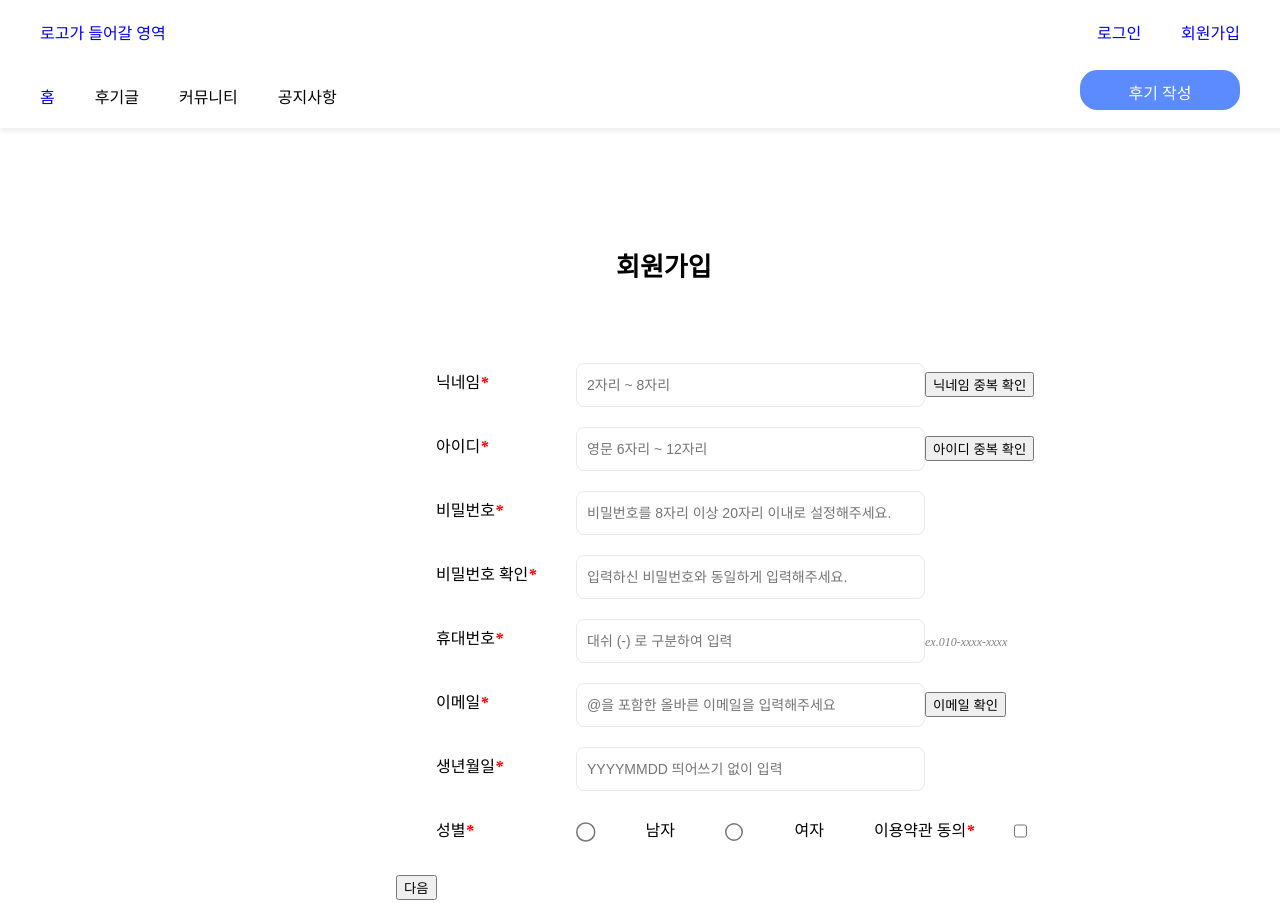
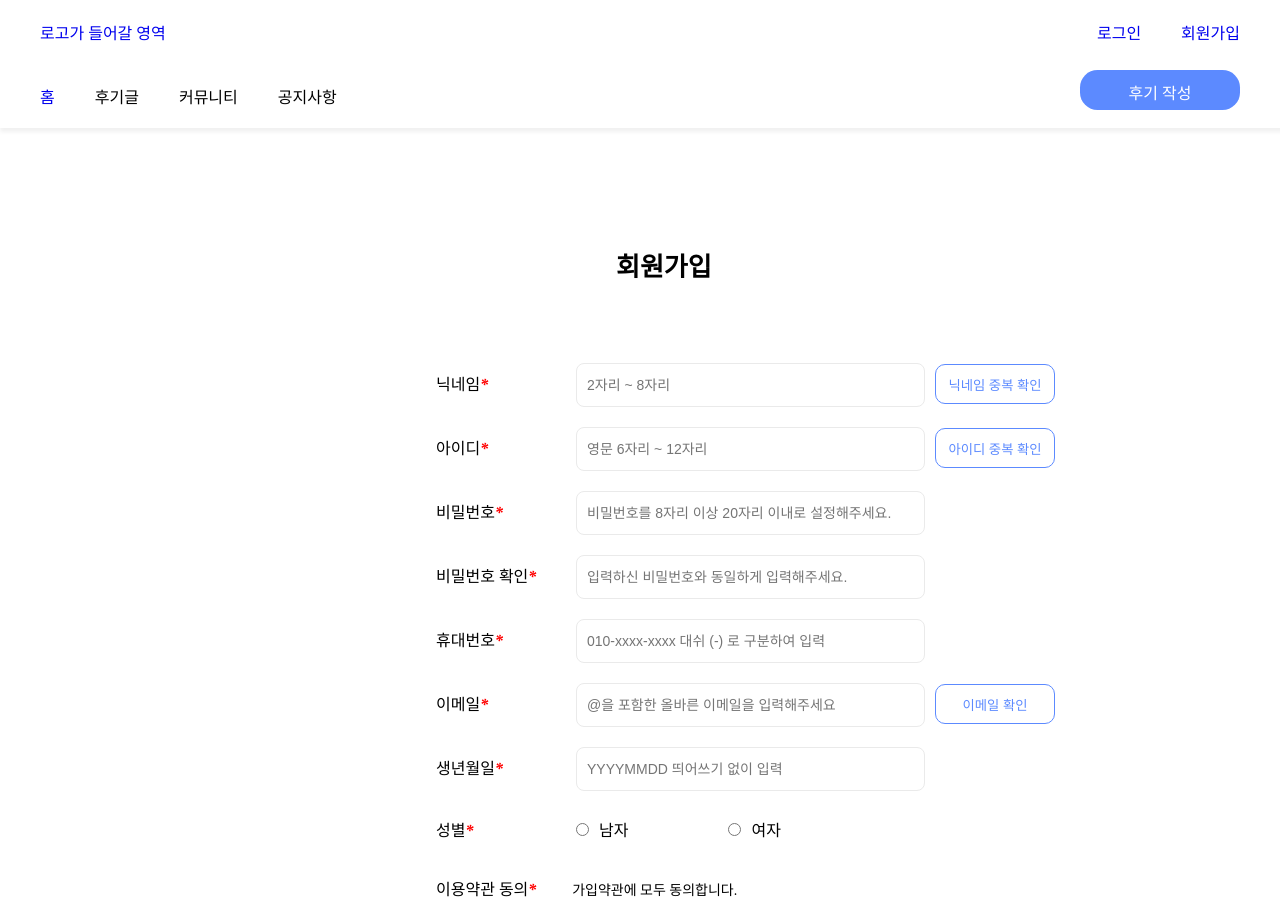
Before and after one commit to Interview-reviews/Interview-reviews-FE, a React (Create React App) app: page /SignUp in a window 1280 px wide. Shown: the top 903 px of the page. Built offline with nearby package versions, Linux system fonts and the light colour scheme.

Commit message:
feat: 회원가입 css 추가 및 변경

```diff
--- a/src/login/SignUp.js
+++ b/src/login/SignUp.js
@@ -12,7 +12,7 @@ const SignUpContainer = styled.fieldset`
 `;
 
 const Label = styled.label`
-  float: left;
+  display: inline-block;
   font-weight: 550;
   font-size: 16px;
   line-height: 19px;
@@ -45,11 +45,30 @@ const SignUpInput = styled.input`
   padding-left: 10px;
 `;
 
+const CheckButton = styled.button`
+  cursor: pointer;
+  width: 120px;
+  height: 40px;
+  color: #5c8aff;
+  border: solid 1px #5c8aff;
+  border-radius: 10px;
+  background: #ffff;
+  margin-left: 10px;
+  &:hover {
+    opacity: 70%;
+    font-weight: 600;
+  }
+`;
+
+const EmailCheck = styled.p`
+  font-size: 12px;
+  display: inline;
+  margin-left: 10px;
+`;
+
 const GenderCheck = styled.input`
-  float: left;
   cursor: pointer;
-  height: 28px;
-  zoom: 1.5;
+
   :checked {
     accent-color: blue;
   }
@@ -59,16 +78,27 @@ const GenerLabel = styled.label`
   font-weight: 550;
   font-size: 16px;
   line-height: 19px;
-  margin: 10px 50px;
-  float: left;
+  margin: 0 100px 0 10px;
 `;
 
 const Agree = styled.input`
   cursor: pointer;
-  height: 40px;
+  height: 20px;
   :checked {
     accent-color: blue;
   }
+`;
+const AgreeGuide = styled.p`
+  margin-top: 12px;
+  font-weight: 500;
+  font-size: 14px;
+  line-height: 17px;
+`;
+const AgreeGuide2 = styled.p`
+  font-weight: 400;
+  font-size: 12px;
+  line-height: 14px;
+  margin-top: 10px;
 `;
 
 const SignUp = (info) => {
@@ -330,9 +360,9 @@ const SignUp = (info) => {
                 onChange={(e) => setNickname(e.currentTarget.value)}
                 placeholder="2자리 ~ 8자리"
               />
-              <button style={{ cursor: "pointer" }} onClick={isAllowNickname}>
+              <CheckButton onClick={isAllowNickname}>
                 닉네임 중복 확인
-              </button>
+              </CheckButton>
             </InputContainer>
             <InputContainer>
               <Label>
@@ -343,9 +373,9 @@ const SignUp = (info) => {
                 onChange={(e) => setUserName(e.currentTarget.value)}
                 placeholder="영문 6자리 ~ 12자리"
               />
-              <button style={{ cursor: "pointer" }} onClick={isAllowId}>
+              <CheckButton style={{ cursor: "pointer" }} onClick={isAllowId}>
                 아이디 중복 확인
-              </button>
+              </CheckButton>
             </InputContainer>
             <InputContainer>
               <Label>
@@ -384,14 +414,8 @@ const SignUp = (info) => {
                 value={phoneNumber}
                 onChange={onPhoneNumberHandler}
                 maxLength={13}
-                placeholder="대쉬 (-) 로 구분하여 입력"
+                placeholder="010-xxxx-xxxx 대쉬 (-) 로 구분하여 입력"
               />
-              {/* <button style={{ cursor: "pointer" }} onClick={isAllowNickname}>
-              본인 확인
-            </button> */}
-              <i style={{ color: "gray", fontSize: "12px" }}>
-                ex.010-xxxx-xxxx
-              </i>
             </InputContainer>
             <InputContainer>
               <Label>
@@ -402,26 +426,26 @@ const SignUp = (info) => {
                 placeholder="@을 포함한 올바른 이메일을 입력해주세요"
                 onChange={(e) => setEmail(e.currentTarget.value)}
               />
-              <button onClick={isAllowEmail}>이메일 확인</button>
+              <CheckButton onClick={isAllowEmail}>이메일 확인</CheckButton>
               {checkEmail === "" ? (
                 ""
               ) : checkEmail ? (
-                <p
-                  style={{ fontSize: "12px", color: "blue", display: "inline" }}
-                >
+                <EmailCheck style={{ color: "blue" }}>
                   사용할 수 있는 이메일 입니다.
-                </p>
+                </EmailCheck>
               ) : (
-                <p
-                  style={{ fontSize: "12px", color: "red", display: "inline" }}
+                <EmailCheck
+                  style={{
+                    color: "red",
+                  }}
                 >
                   사용할 수 없는 이메일입니다.
-                </p>
+                </EmailCheck>
               )}
               {checkEmail && (
                 <div style={{ margin: "10px 0 0 140px" }}>
                   <SignUpInput placeholder="인증번호를 입력해주세요" />{" "}
-                  <button onClick={isVaildEmail}>인증하기</button>
+                  <CheckButton onClick={isVaildEmail}>인증하기</CheckButton>
                 </div>
               )}
             </InputContainer>
@@ -466,13 +490,33 @@ const SignUp = (info) => {
             </InputContainer>
 
             <InputContainer>
+              <div
+                style={{
+                  width: "22%",
+                  float: "left",
+                }}
+              >
                 <Label>
                   이용약관 동의<EssentialMark>*</EssentialMark>
                 </Label>
                 <Agree
+                  style={{ width: "15px", verticalAlign: "middle" }}
                   type="checkbox"
                   onChange={(e) => setAgreeeService(e.currentTarget.value)}
                 />
+              </div>
+              <div
+                style={{
+                  float: "left",
+                  width: "70%",
+                }}
+              >
+                <AgreeGuide>가입약관에 모두 동의합니다.</AgreeGuide>
+                <AgreeGuide2>
+                  이용약관(필수), 개인정보취급방침(필수), 마케팅정보
+                  수집동의(선택)
+                </AgreeGuide2>
+              </div>
             </InputContainer>
           </ul>
           <div>
```
Lines whose indentation alone changed are shown as unchanged.
